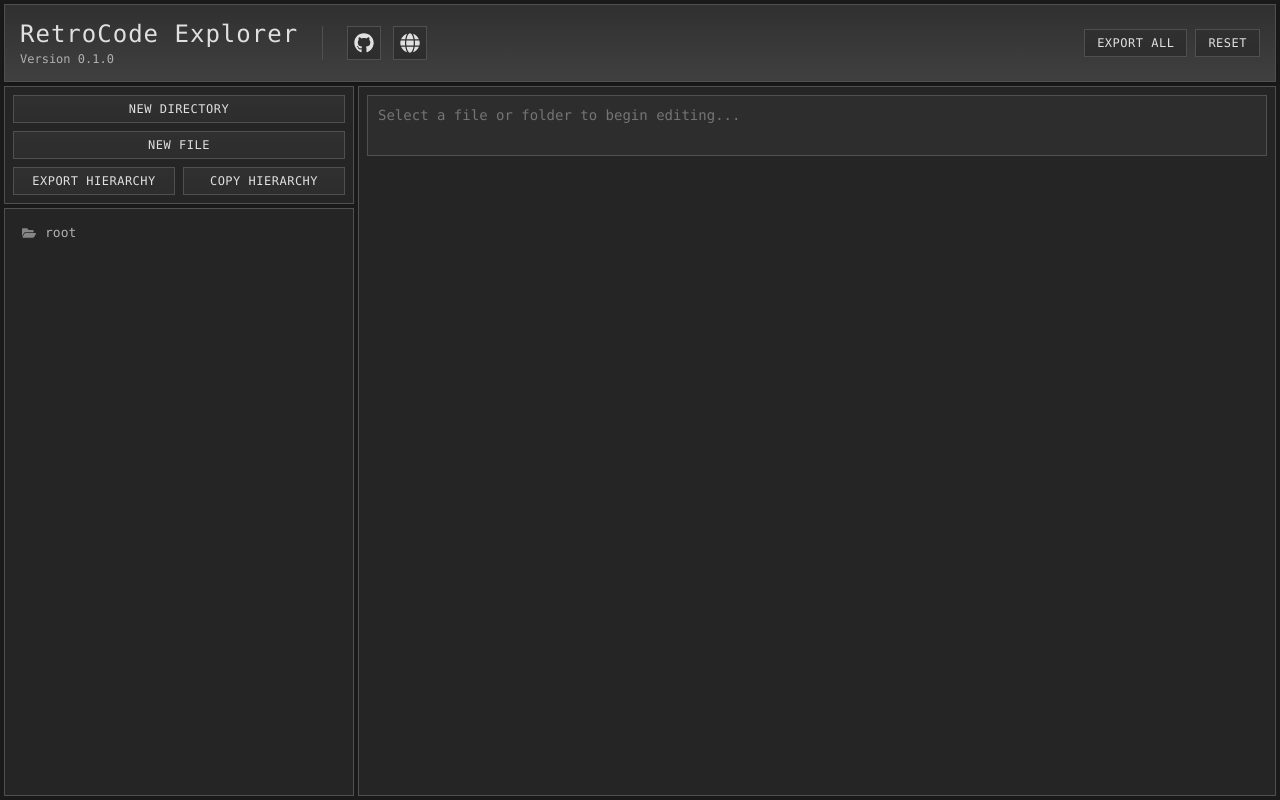
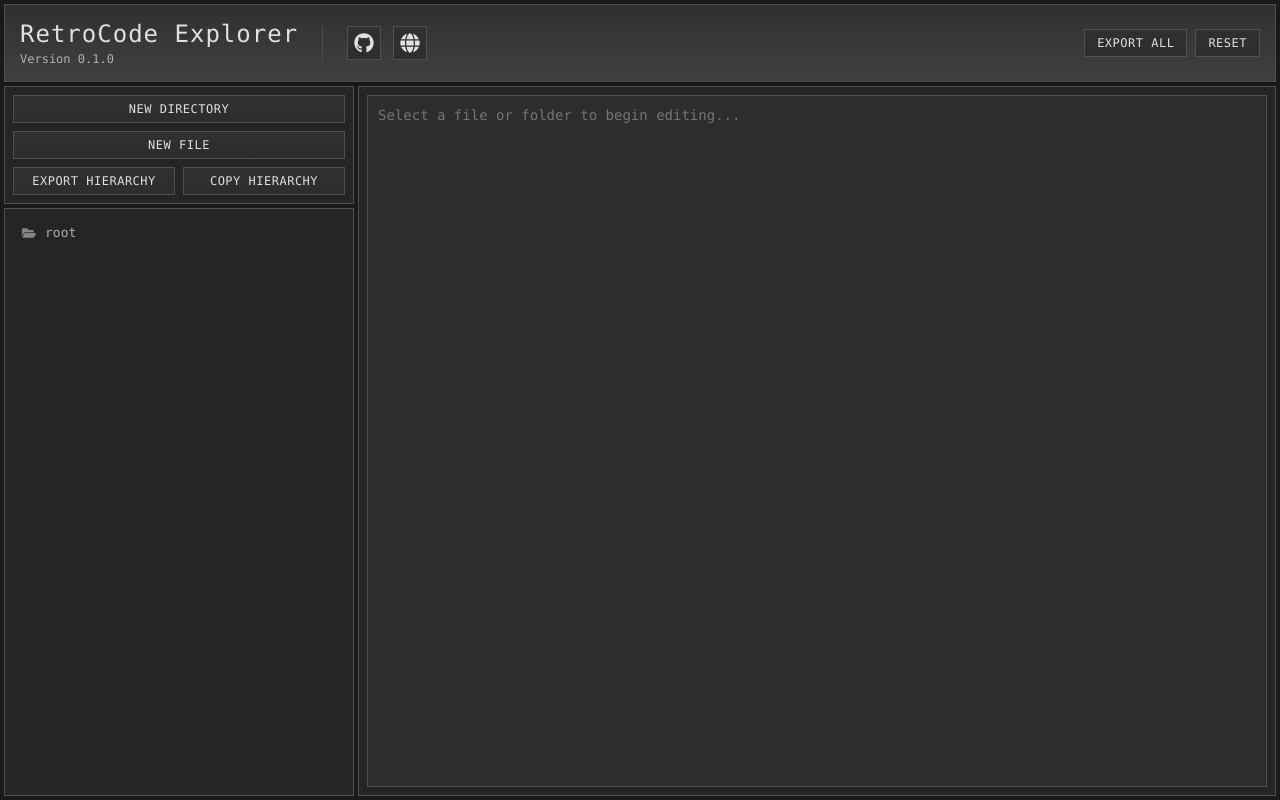
Before and after one commit to gabecoatess/retrocode-explorer, a React (Create React App) app in the folder retrocode/: page / in a window 1280 px wide. Built offline with nearby package versions, Linux system fonts and the light colour scheme; some icons are missing.

Commit message:
Increased size of text input for ContentArea.

```diff
--- a/retrocode/src/components/ContentArea/ContentArea.css
+++ b/retrocode/src/components/ContentArea/ContentArea.css
@@ -4,7 +4,12 @@
 	padding: 8px;
 	height: 100%;
 	position: relative;
-	overflow: hidden; /* P350a */
+	overflow: hidden;
+}
+
+.content-area .content-wrapper {
+    height: 100%;
+    position: relative;
 }
 
 .content-area textarea {
@@ -20,6 +25,8 @@
     font-family: "Lucida Console", Monaco, monospace;
     position: relative;
     z-index: 1;
+    box-sizing: border-box;
+    background-color: transparent;
 }
 
 .content-area textarea:focus {
@@ -39,16 +46,17 @@
 	left: 0;
 	width: 100%;
 	height: auto;
-	opacity: 0.2; /* P7b69 */
+	opacity: 0.2;
 	z-index: 0;
 	animation: rotate 60s linear infinite;
-	fill: #404040; /* P7b69 */
+	fill: #404040;
 }
 
 @keyframes rotate {
 	from {
 		transform: rotate(0deg);
 	}
+
 	to {
 		transform: rotate(360deg);
 	}
--- a/retrocode/src/components/ContentArea/ContentArea.jsx
+++ b/retrocode/src/components/ContentArea/ContentArea.jsx
@@ -20,8 +20,8 @@ const ContentArea = ({ selectedItem, onContentChange }) => {
 
     return (
         <div className="content-area">
-            <div className="content-wrapper"> {/* Pf1bb */}
-                <FaintIcon className="svg-icon" /> {/* P4190 */}
+            <div className="content-wrapper">
+                <FaintIcon className="svg-icon" />
                 <textarea
                     value={content}
                     onChange={handleChange}
@@ -30,7 +30,7 @@ const ContentArea = ({ selectedItem, onContentChange }) => {
                         : "Select a file or folder to begin editing..."}
                     disabled={!selectedItem}
                 />
-            </div> {/* Pf1bb */}
+            </div>
         </div>
     );
 };
```
Lines whose indentation alone changed are shown as unchanged.
